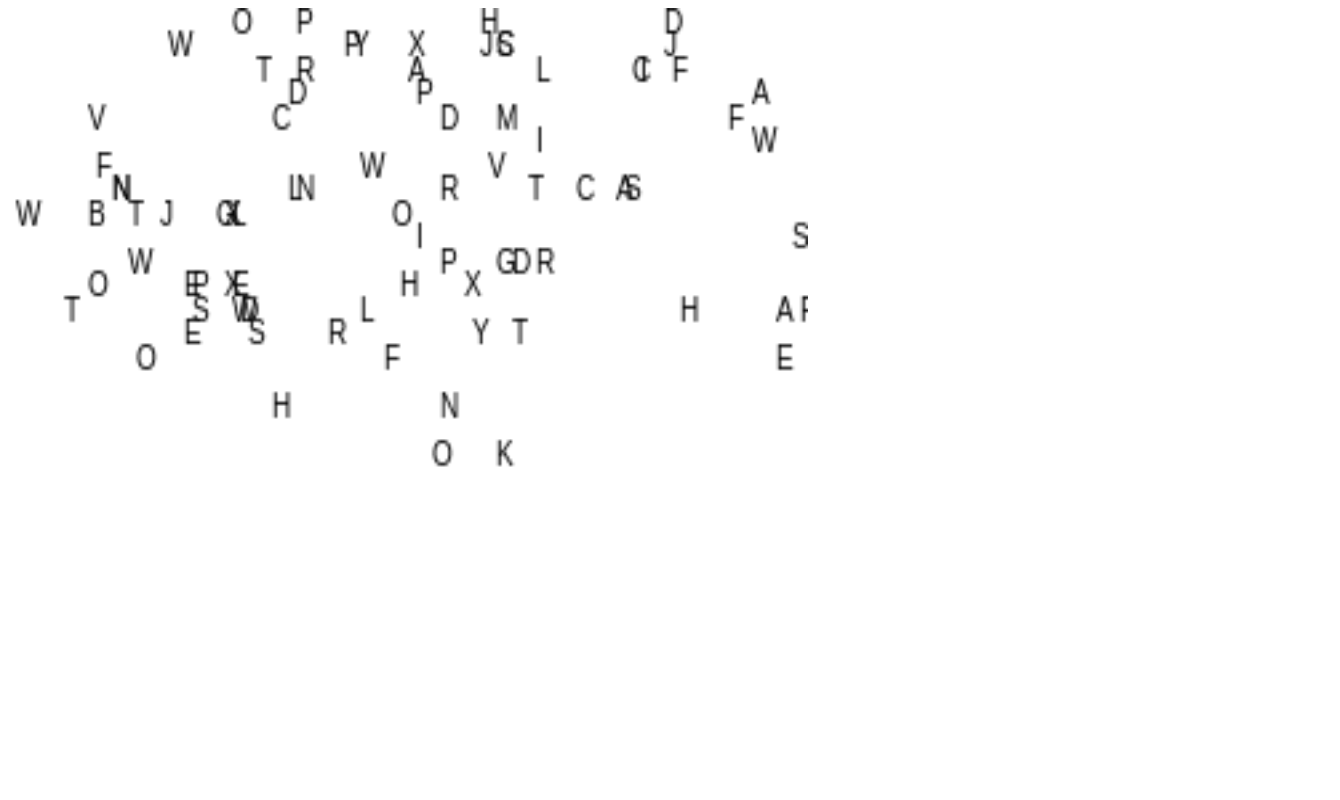
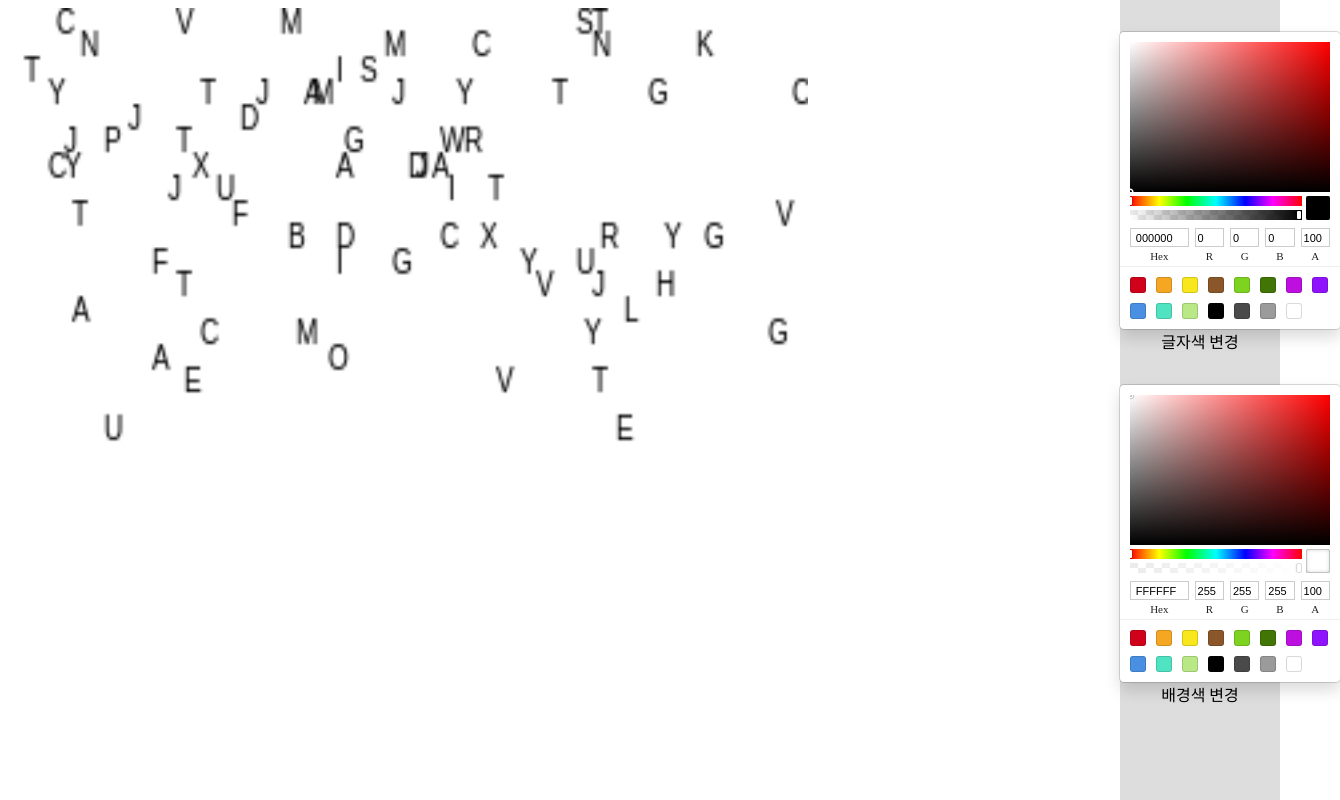
Before and after one commit to hbmin3789/redux, a React (Create React App) app: page / in a window 1280 px wide. Shown: the whole page, 1340 px wide, since content can reach past the window. Built offline with nearby package versions, Linux system fonts and the light colour scheme.

Commit message:
add background color state

```diff
--- a/package.json
+++ b/package.json
@@ -9,10 +9,12 @@
     "@types/jest": "^26.0.15",
     "@types/node": "^12.0.0",
     "@types/react": "^17.0.0",
+    "@types/react-color": "^3.0.4",
     "@types/react-dom": "^17.0.0",
     "@types/react-redux": "^7.1.16",
     "@types/styled-components": "^5.1.9",
     "react": "^17.0.2",
+    "react-color": "^2.19.3",
     "react-dom": "^17.0.2",
     "react-redux": "^7.2.4",
     "react-scripts": "4.0.3",
--- a/src/App.tsx
+++ b/src/App.tsx
@@ -13,6 +13,7 @@ function App() {
   return (
     <Background>
       <Matrix></Matrix>
+      <Navigation></Navigation>
     </Background>
   );
 }
--- a/src/components/Matrix.tsx
+++ b/src/components/Matrix.tsx
@@ -9,27 +9,37 @@ const Canvas = styled.canvas`
     height: 30rem;
 `;
 
+let handle = -10;
+
 export const Matrix = () => {
+
+    let dispatch = useDispatch();
+    let [matrixItems, setMatrixItems] = React.useState<Array<MatrixItem>>(new Array<MatrixItem>());
+    let canvasRef = React.useRef<HTMLCanvasElement>(null);
 
     const backgroundReducer =  useSelector((state) => {
         return (state as any).backgroundReducer;
     });
 
+    if(matrixItems.length === 0){
+        for(let i = 0;i<100;i++) matrixItems.push(new MatrixItem());
+    }
 
-    let dispatch = useDispatch();
-    let [matrixItems, setMatrixItems] = React.useState<Array<MatrixItem>>(new Array<MatrixItem>());
-    for(let i = 0;i<100;i++){
-        matrixItems.push(new MatrixItem());
-    }
-    let canvasRef = React.useRef<HTMLCanvasElement>(null);
+    if(handle !== -10)
+        window.clearInterval(handle);
 
-    window.setInterval(()=>{
+
+    handle = window.setInterval(()=>{
         dispatch(nextFrame(matrixItems));
         if(canvasRef.current){
             let canvas = canvasRef.current;
             let ctx = canvas.getContext('2d');
-            if(ctx)
+            if(ctx){
+                let canvas = canvasRef.current;
                 ctx.clearRect(0, 0, canvas.width, canvas.height);
+                ctx.fillStyle = backgroundReducer.background;
+                ctx.fillRect(0, 0, canvas.width, canvas.height);
+            }
 
             matrixItems.forEach(x=>{
                 if(ctx) {
--- a/src/components/Navigation/Navigation.tsx
+++ b/src/components/Navigation/Navigation.tsx
@@ -1,26 +1,74 @@
 import React from 'react';
 import styled,{keyframes} from 'styled-components';
-
-
-const ColorPicker = styled.input`
-
-`;
+import { SketchPicker } from 'react-color';
+import { useSelector, useDispatch } from 'react-redux';
+import {setBackgroundColor, setForegroundColor} from '../../reducers/index';
 
 const Background = styled.div`
     position: absolute;
-
+    right: 0;
+    left: auto;
+    top: 0;
     width: 10rem;
     height: 100%;
-    transition: .4s;
+    background-color: #dddddd;
+    transition: .2s;
     &:hover{
-        width: 30rem;
-        transition: .4s;
+        width: 20rem;
+        transition: .2s;
     }
 `;
 
+const Picker = styled.div`
+    display: inline-block;
+`;
+
+const SetColorArea = styled.div`
+    text-align: center;
+    margin-top: 2rem;
+`;
+
+const SetForegroundDesc = styled.div`
+`;
+
 export const Navigation = () => {
+    let dispatch = useDispatch();
+
+    const backgroundReducer =  useSelector((state) => {
+        return (state as any).backgroundReducer;
+    });
+
+    let handleForeground = (color: any) => {
+        dispatch(setForegroundColor(color.hex));
+    };
+
+    let handleBackground = (color: any) => {
+        dispatch(setBackgroundColor(color.hex));
+    };
+
+
     return (
         <Background>
+            <SetColorArea>
+                <Picker>
+                    <SketchPicker color={backgroundReducer.foreground}
+                                onChangeComplete={handleForeground}>
+                    </SketchPicker>
+                </Picker>
+                <SetForegroundDesc>
+                        글자색 변경
+                </SetForegroundDesc>
+            </SetColorArea>
+            <SetColorArea>
+                <Picker>
+                    <SketchPicker color={backgroundReducer.background}
+                                onChangeComplete={handleBackground}>
+                    </SketchPicker>
+                </Picker>
+                <SetForegroundDesc>
+                        배경색 변경
+                </SetForegroundDesc>
+            </SetColorArea>
 
         </Background>
     );
```
Also changed, not shown: 1 other file (tests, documents, lock files or other folders).
